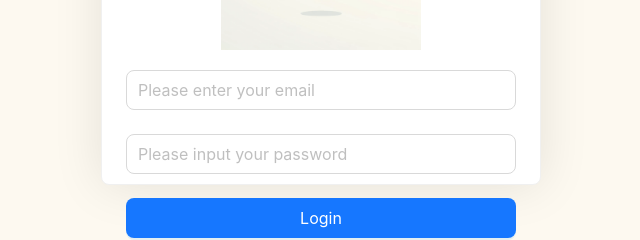
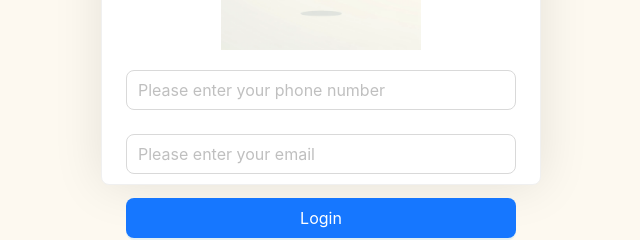
Before and after one commit to Zimeng-Zhao/My-Ecommerce-System-Frontend, a React (Create React App) app in the folder my-ecommerce-system-frontend/: page /login in a window 1280 px wide. Shown: the part 395-635 px from the top of the page, without its empty margins (319-959 px from the left). Built offline with nearby package versions, Linux system fonts and the light colour scheme.

Commit message:
use Redux to maintain token data

```diff
--- a/my-ecommerce-system-frontend/src/pages/Login/index.js
+++ b/my-ecommerce-system-frontend/src/pages/Login/index.js
@@ -1,10 +1,21 @@
 import './index.scss'
-import { Card, Form, Input, Button } from 'antd'
+import { Card, Form, Input, Button, message } from 'antd'
 import logo from '@/assets/logo.png'//导入一个图标
+import { useDispatch } from 'react-redux'
+import { fetchLogin } from '@/store/modules/user'
+import { useNavigate } from 'react-router-dom'
 
 const Login = () => {
-    const onFinish = (values) =>{
+    const dispatch = useDispatch();
+    const navigate = useNavigate();
+    const onFinish = async (values) =>{
         console.log(values);//获取输入数据
+        //触发异步action fetchLogin,必须保证拿到token再跳转 所以是异步函数
+        await dispatch(fetchLogin(values));
+        //1.跳转到首页
+        navigate('/');
+        //2.提示用户是否登陆成功 antd自带的message方法
+        message.success('You have successfully logged in');
     }
   return (
     <div className="login">
@@ -14,7 +25,34 @@ const Login = () => {
         {/* 失焦校验 antd官方用法 */}
         {/* 触发验证的时机是“onBlur”，验证就是下面的rules */}
         <Form onFinish={onFinish} validateTrigger = "onBlur">
+        <Form.Item
+            name="mobile"//指定校验的字段名，和后端接口保持一致
+            //多条校验逻辑，先校验第一条 第一条通过再验证第二条，需要全部通过
+            rules={[//指定校验规则
+                {
+                    required: true,
+                    message: 'Please enter your phone number',
+                },
+                {
+                    pattern: /^1[3-9]\d{9}$/,
+                    message: 'The format of yourphone number should be XXX@xxx.XXX'
+
+                }
+            ]}>
+            <Input size="large" placeholder="Please enter your phone number" />
+          </Form.Item>
           <Form.Item
+            name="code"//指定校验的字段名，和后端接口保持一致
+            //多条校验逻辑，先校验第一条 第一条通过再验证第二条，需要全部通过
+            rules={[//指定校验规则
+                {
+                    required: true,
+                    message: 'Please enter your code:246810',
+                },
+            ]}>
+            <Input size="large" placeholder="Please enter your email" />
+          </Form.Item>
+          {/* <Form.Item
             name="email"//指定校验的字段名，和后端接口保持一致
             //多条校验逻辑，先校验第一条 第一条通过再验证第二条，需要全部通过
             rules={[//指定校验规则
@@ -43,7 +81,7 @@ const Login = () => {
                 }
            ]}>
             <Input size="large" placeholder="Please input your password" />
-          </Form.Item>
+          </Form.Item> */}
           <Form.Item>
             <Button type="primary" htmlType="submit" size="large" block>
               Login
--- a/my-ecommerce-system-frontend/src/store/modules/user.js
+++ b/my-ecommerce-system-frontend/src/store/modules/user.js
@@ -1,5 +1,6 @@
 //和用户相关的状态管理
 import { createSlice } from "@reduxjs/toolkit";
+import { request } from "@/utils";
 
 const userStore = createSlice({
     name: "user",
@@ -22,6 +23,17 @@ const {setToken} = userStore.actions;
 //获取reducer函数
 const userReducer = userStore.reducer;
 
-export {setToken};
+//异步方法 完成登录获取token
+const fetchLogin = (loginForm) =>{
+    return async (dispatch)=>{
+        //1.发送异步请求 这里的地址是后端地址 目前用的假地址
+        const res = await request.post('/authorizations', loginForm)
+        //2.提交同步action进行token的存入  存入的initialstate
+        dispatch(setToken(res.data.token))
+    }
+}
+
+
+export {setToken, fetchLogin};
 
 export default userReducer;
--- a/my-ecommerce-system-frontend/src/utils/request.js
+++ b/my-ecommerce-system-frontend/src/utils/request.js
@@ -6,7 +6,7 @@
 
 import axios from "axios";
 const request = axios.create({
-    baseURL: 'http://localhost:8084',// http://localhost:8084
+    baseURL: 'http://geek.itheima.net/v1_0',// http://localhost:8084
     timeout: 5000
 })
 
```
